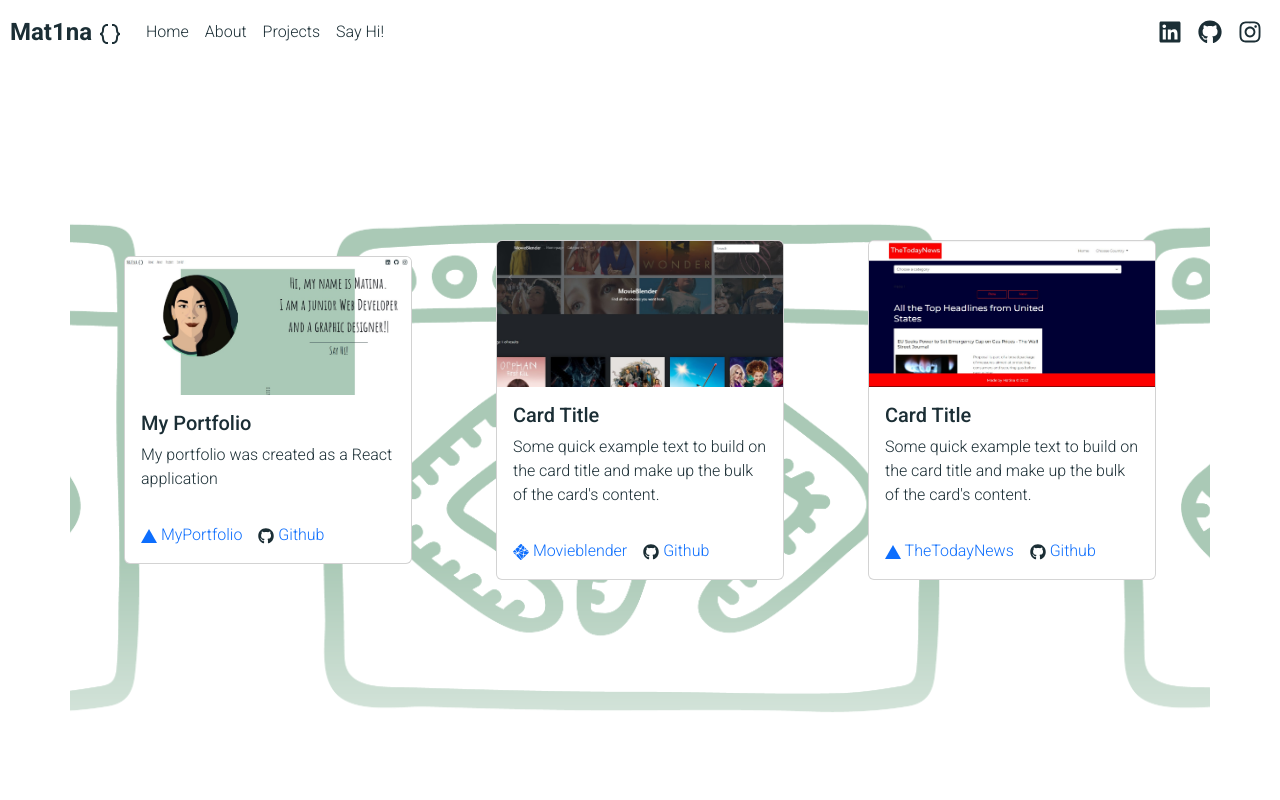
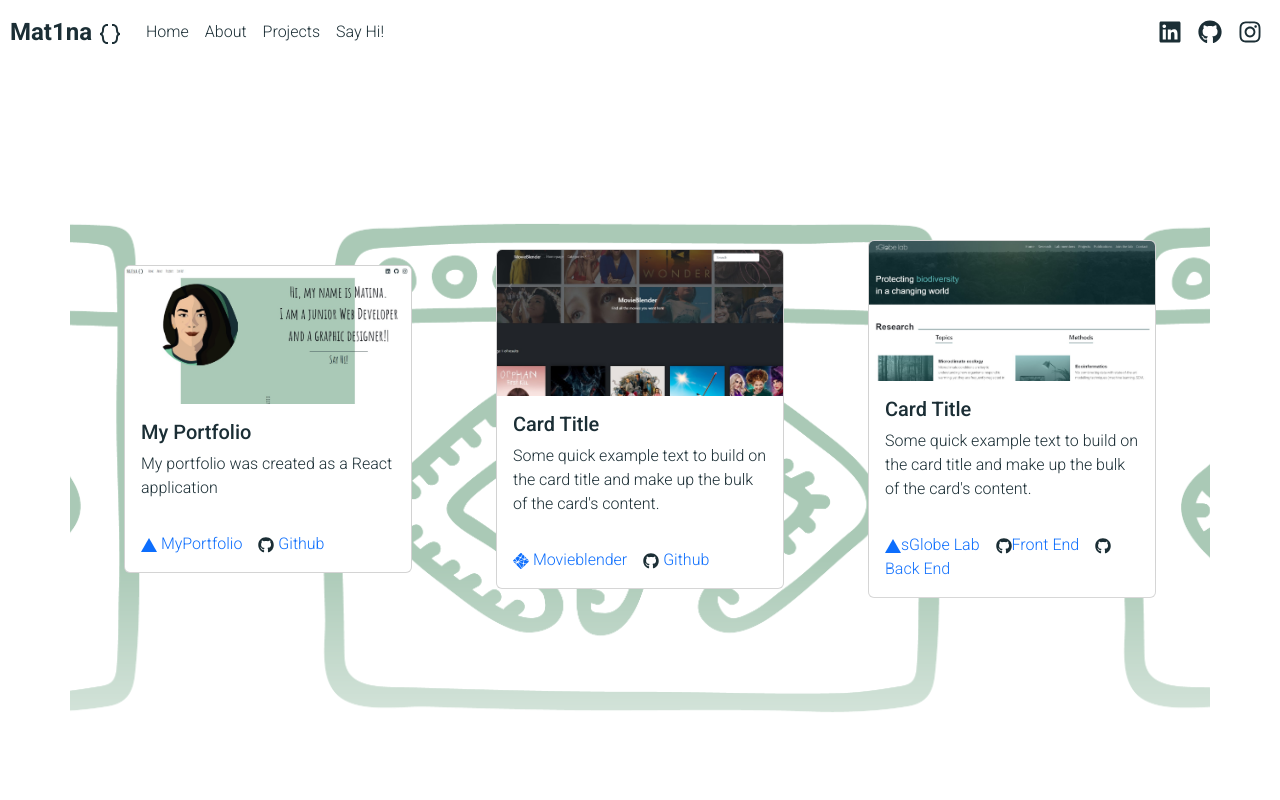
Before and after one commit to Mat1na/Portfolio, a React (Create React App) app: page /Projects in a window 1280 px wide. Shown: the top 800 px of the page. Built offline with nearby package versions, Linux system fonts and the light colour scheme.

Commit message:
updated project

```diff
--- a/src/Pages/Projects.js
+++ b/src/Pages/Projects.js
@@ -42,7 +42,7 @@
     </Col>
     <Col className='d-flex justify-content-center align-items-center'>
     <Card style={{ width: '18rem' }} className="card-projects">
-    <div className='img-hover-zoom'><Card.Img variant="top" src='./images/newsapp.jpg' /></div>
+    <div className='img-hover-zoom'><Card.Img variant="top" src='./images/sGlobe.jpg' /></div>
       <Card.Body>
         <Card.Title>Card Title</Card.Title>
         <Card.Text>
@@ -51,8 +51,9 @@
         </Card.Text>
       </Card.Body>
         <Card.Body>
-        <Card.Link href="https://the-today-news.vercel.app" target="_blank"> <SiVercel/> TheTodayNews</Card.Link>
-        <Card.Link href="https://github.com/Mat1na/NewsAppFrontForDeploy" target="_blank"><FaGithub fill='var(--Dark)' /> Github</Card.Link>
+        <Card.Link href="https://s-globe-front.vercel.app/" target="_blank"> <SiVercel/>sGlobe Lab</Card.Link>
+        <Card.Link href="hhttps://github.com/Mat1na/sGlobeFront" target="_blank"><FaGithub fill='var(--Dark)' />Front End</Card.Link>
+        <Card.Link href="https://github.com/Mat1na/sGlobeServer" target="_blank"><FaGithub fill='var(--Dark)' />Back End</Card.Link>
       </Card.Body>
     </Card>
     </Col>
```
Also changed, not shown: public/images/sGlobe.jpg (added).
